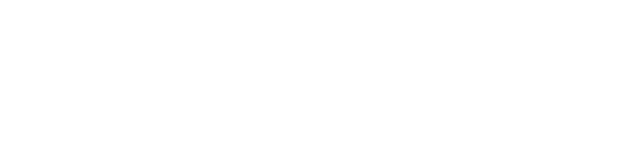
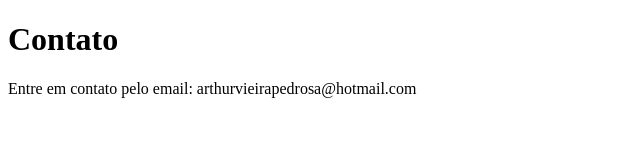
Before and after one commit to ArthurKanzaki/Testando_Comandos_Git, a plain HTML site: page contato.html in a window 1280 px wide. Shown: the whole page, without its empty margins (0-640 px from the left). Drawn offline with Linux system fonts and the light colour scheme.

Commit message:
adicionando o email de contato

```diff
--- a/contato.html
+++ b/contato.html
@@ -7,6 +7,7 @@
     <title>Contato</title>
 </head>
 <body>
-
+    <h1>Contato</h1>
+    <p>Entre em contato pelo email: arthurvieirapedrosa@hotmail.com</p>
 </body>
 </html>
```
